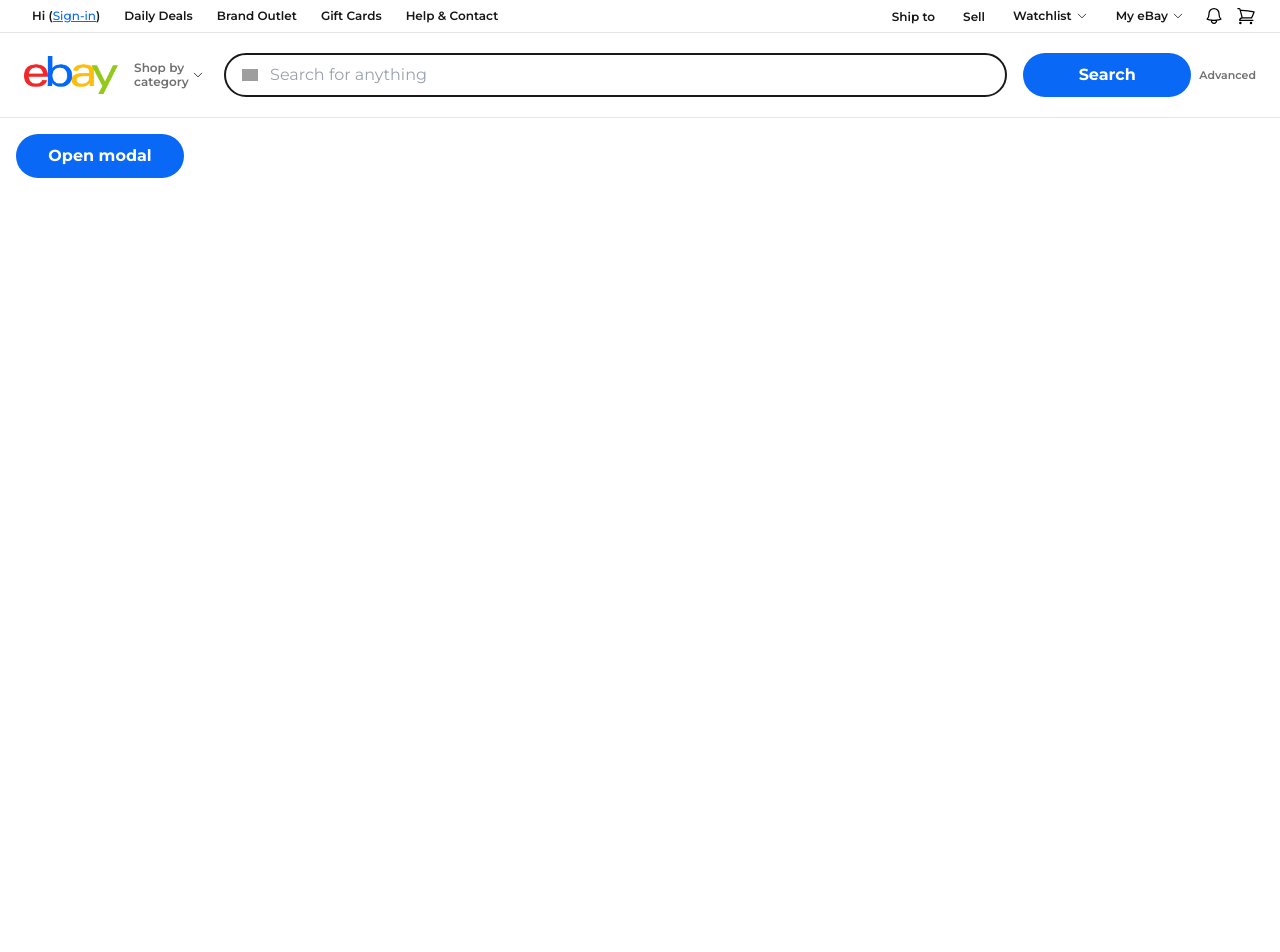
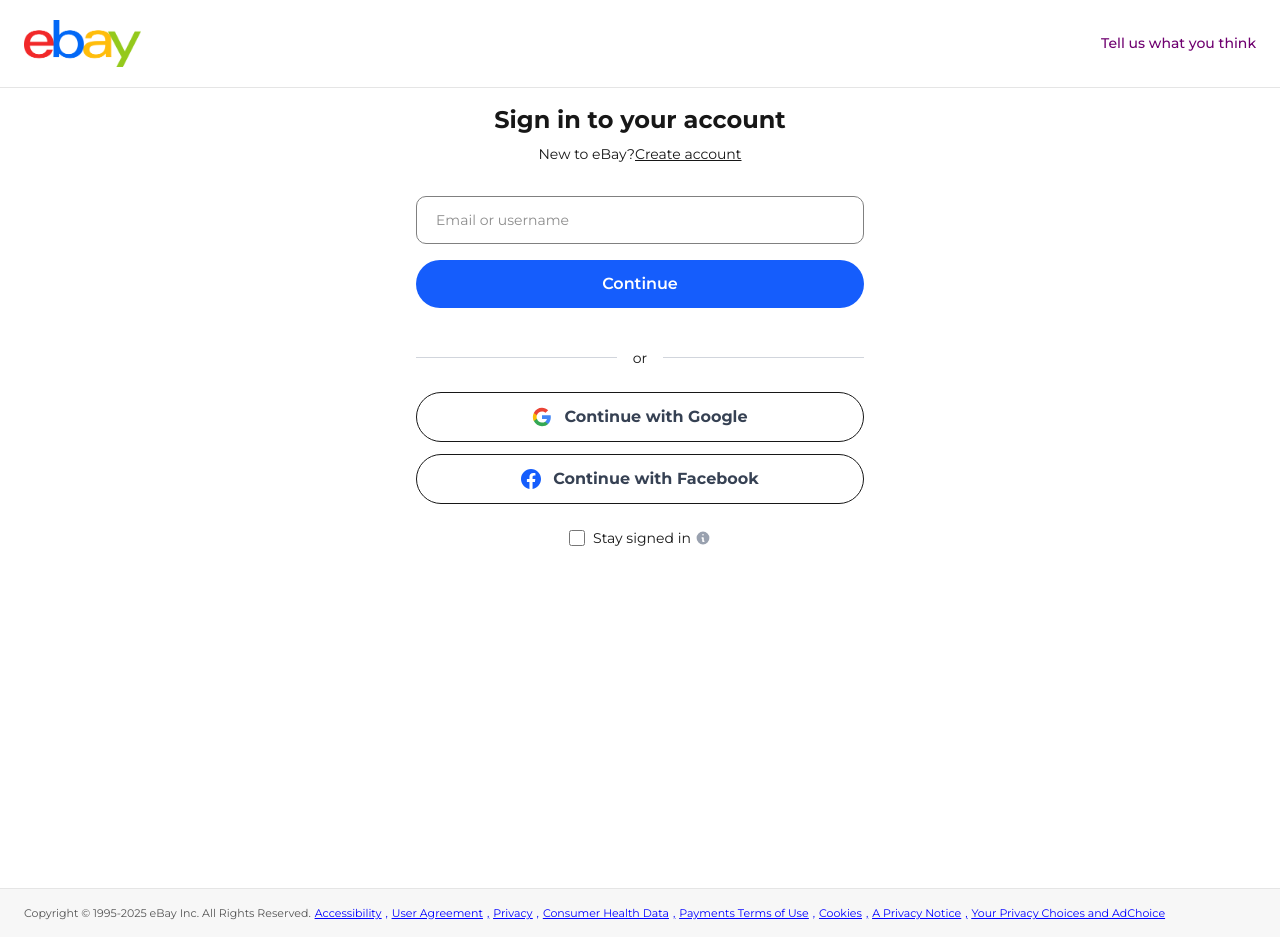
Before and after one commit to quankmksnb/SDN302_Project_eBay, a Next.js app in the folder ebay-fe/: page /login in a window 1280 px wide. Shown: the top 952 px of the page. Built offline with nearby package versions, Linux system fonts and the light colour scheme; grey boxes are pictures that could not be loaded.

Commit message:
login update

```diff
--- a/ebay-fe/src/app/(auth)/layout.jsx
+++ b/ebay-fe/src/app/(auth)/layout.jsx
@@ -2,8 +2,8 @@
 import "../globals.scss";
 import NextTopLoader from "nextjs-toploader";
 import { Suspense } from "react";
-import Header from "@/components/layout/Header";
-import Footer from "@/components/layout/Footer";
+import Header2 from "@/components/layout/Header2";
+import Footer2 from "@/components/layout/Footer2";
 
 const geistSans = Geist({
   variable: "--font-geist-sans",
@@ -24,11 +24,11 @@
   return (
     <>
       <NextTopLoader />
-      <Header />
+      <Header2 />
       <main>
         <Suspense fallback={<div>Loading...</div>}>{children}</Suspense>
       </main>
-      <Footer />
+      <Footer2/>
     </>
   );
 }
--- a/ebay-fe/src/app/(auth)/login/page.jsx
+++ b/ebay-fe/src/app/(auth)/login/page.jsx
@@ -1,64 +1,135 @@
 "use client";
-import Button from "@/components/ui/Button";
-import Loading from "@/components/shared/Loading";
-import Modal from "@/components/shared/Modal";
-import { useRouter } from "next/navigation";
-import { useState } from "react";
+import FloatingInput from "@/components/ui/Floating/FloatingInput";
+import React, { useState } from "react";
 
-export default function LoginPage() {
-  const [open, setOpen] = useState(false);
-  const [loading, setLoading] = useState(false);
-  const navigator = useRouter();
-  const backToHome = () => {
-    navigator.push("/");
-  };
-  const hanldeClickOpen = () => {
-    setLoading(true);
-    setTimeout(() => {
-      setLoading(false);
-      setOpen(true);
-    }, 1000);
-  };
+// FloatingInput component
+
+export default function EbayLoginForm() {
+  const [email, setEmail] = useState("");
+  const [staySignedIn, setStaySignedIn] = useState(false);
+
   return (
-    <div
-      className="p-4"
-      aria-modal="true"
-      role="dialog"
-      style={{ height: "2000px" }}
-    >
-      <Button onClick={hanldeClickOpen}>Open modal</Button>
-      {loading ? (
-        <Loading type="overlay" />
-      ) : (
-        <Modal
-          size="xl"
-          open={open}
-          onClose={() => setOpen(false)}
-          title="You're being redirected"
-        >
-          <p>
-            You’ll complete your transaction with our trusted gift cards partner
-            on ebay.launchgiftcards.com.
+    <div className="min-h-screen bg-white flex justify-center p-4">
+      <div className="w-full max-w-md">
+        {/* Header */}
+        <div className="text-center mb-8">
+          <div className="text-2xl font-bold mb-2">Sign in to your account</div>
+          <p className="text-sm text-black-600">
+            New to eBay?
+            <a href="#" className="text-black-600 underline hover:no-underline">
+              Create account
+            </a>
           </p>
-          <div className="flex justify-end mt-4 pt-4 border-t border-gray-200">
-            <Button
-              variant="dark"
-              size="sm"
-              className="bg-[#707070] h-[40px] !min-w-[60px] text-[14px] mr-2"
-              onClick={() => setOpen(false)}
-            >
-              Cancel
-            </Button>
-            <Button
-              size="sm"
-              className="h-[40px] !min-w-[100px] text-[14px]"
-              onClick={backToHome}
-            >
-              Let's go
-            </Button>
+        </div>
+
+        {/* Login Form */}
+        <div className="space-y-4">
+          {/* Email Input */}
+          <FloatingInput
+            label="Email or username"
+            // type="email"
+            // value={email}
+            // onChange={(e) => setEmail(e.target.value)}
+          />
+
+          {/* Continue Button */}
+          <button className="w-full bg-blue-600 hover:bg-blue-700 text-white font-semibold py-3 px-4 rounded-full transition-colors duration-200">
+            Continue
+          </button>
+
+          {/* Divider */}
+          <div className="relative my-6">
+            <div className="absolute inset-0 flex items-center">
+              <div className="w-full border-t border-gray-300"></div>
+            </div>
+            <div className="relative flex justify-center text-sm">
+              <span className="px-4 bg-white text-black-500">or</span>
+            </div>
           </div>
-        </Modal>
-      )}
+
+          {/* Social Login Buttons */}
+          <div className="space-y-3">
+            {/* Google */}
+            <button className="w-full flex items-center justify-center px-4 py-3 border border-black-300 rounded-full hover:bg-gray-50 transition-colors duration-200">
+              <svg className="w-5 h-5 mr-3" viewBox="0 0 24 24">
+                <path
+                  fill="#4285F4"
+                  d="M22.56 12.25c0-.78-.07-1.53-.2-2.25H12v4.26h5.92c-.26 1.37-1.04 2.53-2.21 3.31v2.77h3.57c2.08-1.92 3.28-4.74 3.28-8.09z"
+                />
+                <path
+                  fill="#34A853"
+                  d="M12 23c2.97 0 5.46-.98 7.28-2.66l-3.57-2.77c-.98.66-2.23 1.06-3.71 1.06-2.86 0-5.29-1.93-6.16-4.53H2.18v2.84C3.99 20.53 7.7 23 12 23z"
+                />
+                <path
+                  fill="#FBBC05"
+                  d="M5.84 14.09c-.22-.66-.35-1.36-.35-2.09s.13-1.43.35-2.09V7.07H2.18C1.43 8.55 1 10.22 1 12s.43 3.45 1.18 4.93l2.85-2.22.81-.62z"
+                />
+                <path
+                  fill="#EA4335"
+                  d="M12 5.38c1.62 0 3.06.56 4.21 1.64l3.15-3.15C17.45 2.09 14.97 1 12 1 7.7 1 3.99 3.47 2.18 7.07l3.66 2.84c.87-2.6 3.3-4.53 6.16-4.53z"
+                />
+              </svg>
+              <span className="text-gray-700 font-bold">
+                Continue with Google
+              </span>
+            </button>
+
+            {/* Facebook */}
+            <button className="w-full flex items-center justify-center px-4 py-3 border border-black-300 rounded-full hover:bg-gray-50 transition-colors duration-200">
+              <svg
+                className="w-5 h-5 mr-3 text-blue-600"
+                fill="currentColor"
+                viewBox="0 0 24 24"
+              >
+                <path d="M24 12.073c0-6.627-5.373-12-12-12s-12 5.373-12 12c0 5.99 4.388 10.954 10.125 11.854v-8.385H7.078v-3.47h3.047V9.43c0-3.007 1.792-4.669 4.533-4.669 1.312 0 2.686.235 2.686.235v2.953H15.83c-1.491 0-1.956.925-1.956 1.874v2.25h3.328l-.532 3.47h-2.796v8.385C19.612 23.027 24 18.062 24 12.073z" />
+              </svg>
+              <span className="text-gray-700 font-bold">
+                Continue with Facebook
+              </span>
+            </button>
+
+            {/* Apple */}
+            {/* <button className="w-full flex items-center justify-center px-4 py-3 border border-black-300 rounded-full hover:bg-gray-50 transition-colors duration-200">
+              <svg
+                className="w-5 h-5 mr-3"
+                fill="currentColor"
+                viewBox="0 0 24 24"
+              >
+                <path d="M18.71 19.5c-.83 1.24-1.71 2.45-3.05 2.47-1.34.03-1.77-.79-3.29-.79-1.53 0-2 .77-3.27.82-1.31.05-2.3-1.32-3.14-2.53C4.25 17 2.94 12.45 4.7 9.39c.87-1.52 2.43-2.48 4.12-2.51 1.28-.02 2.5.87 3.29.87.78 0 2.26-1.07 3.81-.91.65.03 2.47.26 3.64 1.98-.09.06-2.17 1.28-2.15 3.81.03 3.02 2.65 4.03 2.68 4.04-.03.07-.42 1.44-1.38 2.83M13 3.5c.73-.83 1.94-1.46 2.94-1.5.13 1.17-.34 2.35-1.04 3.19-.69.85-1.83 1.51-2.95 1.42-.15-1.15.41-2.35 1.05-3.11z" />
+              </svg>
+              <span className="text-gray-700 font-bold">
+                Continue with Apple
+              </span>
+            </button> */}
+          </div>
+
+          {/* Stay signed in checkbox */}
+          <div className="flex items-center justify-center mt-6">
+            <label className="flex items-center cursor-pointer">
+              <input
+                type="checkbox"
+                checked={staySignedIn}
+                onChange={(e) => setStaySignedIn(e.target.checked)}
+                className="w-4 h-4 text-blue-600 bg-gray-100 border-gray-300 rounded focus:ring-blue-500 focus:ring-2"
+              />
+              <span className="ml-2 text-sm text-black-700">
+                Stay signed in
+              </span>
+              <svg
+                className="w-4 h-4 ml-1 text-gray-400"
+                fill="currentColor"
+                viewBox="0 0 20 20"
+              >
+                <path
+                  fillRule="evenodd"
+                  d="M18 10a8 8 0 11-16 0 8 8 0 0116 0zm-7-4a1 1 0 11-2 0 1 1 0 012 0zM9 9a1 1 0 000 2v3a1 1 0 001 1h1a1 1 0 100-2v-3a1 1 0 00-1-1H9z"
+                  clipRule="evenodd"
+                />
+              </svg>
+            </label>
+          </div>
+        </div>
+      </div>
     </div>
   );
 }
--- /dev/null
+++ b/ebay-fe/src/components/layout/Footer2.jsx
@@ -0,0 +1,37 @@
+'use client'
+import React from "react";
+import Link from "next/link";
+
+function Footer2() {
+  return (
+    <footer className="w-full border-t border-[#e5e5e5] bg-[#f7f7f7] py-4 px-6 text-[#555]" style={{fontSize: 11}}>
+      <div className="max-w-screen-xl mx-auto flex flex-col md:flex-row md:items-center gap-1">
+        {/* Bên trái: copyright */}
+        <div>
+          Copyright © 1995-2025 eBay Inc. All Rights Reserved.
+        </div>
+
+        {/* Bên phải: các link */}
+        <div className="flex flex-wrap gap-x-1 text-[blue] underline">
+          <Link href="#" className="hover:underline">Accessibility</Link>
+          <span>,</span>
+          <Link href="#" className="hover:underline">User Agreement</Link>
+          <span>,</span>
+          <Link href="#" className="hover:underline">Privacy</Link>
+          <span>,</span>
+          <Link href="#" className="hover:underline">Consumer Health Data</Link>
+          <span>,</span>
+          <Link href="#" className="hover:underline">Payments Terms of Use</Link>
+          <span>,</span>
+          <Link href="#" className="hover:underline">Cookies</Link>
+          <span>,</span>
+          <Link href="#" className="hover:underline">A Privacy Notice</Link>
+          <span>,</span>
+          <Link href="#" className="hover:underline">Your Privacy Choices and AdChoice</Link>
+        </div>
+      </div>
+    </footer>
+  );
+}
+
+export default Footer2;
--- /dev/null
+++ b/ebay-fe/src/components/layout/Header2.jsx
@@ -0,0 +1,37 @@
+"use client";
+import Button from "@/components/ui/Button";
+import Image from "next/image";
+import Link from "next/link";
+import React from "react";
+
+export default function Header() {
+  return (
+    <header className="">
+      <div className="border-b border-[#e5e5e5] flex justify-center py-[20px] px-[24px]">
+        <div className="w-full flex items-center justify-between gap-[20px]">
+          {/* Logo */}
+          <div className="flex items-center gap-[16px]">
+            <Link href={"/"}>
+              <Image
+                src={"/images/EBay_logo.svg.png"}
+                alt="Ebay logo"
+                width={117}
+                height={48}
+              />
+            </Link>
+          </div>
+
+          {/* Link bên phải */}
+          <div className="flex items-center">
+            <Link
+              href="/feedback"
+              className="text-[#6f0070] hover:underline text-sm font-medium"
+            >
+              Tell us what you think
+            </Link>
+          </div>
+        </div>
+      </div>
+    </header>
+  );
+}
--- a/ebay-fe/src/components/ui/Floating/FloatingInput/FloatingInput.scss
+++ b/ebay-fe/src/components/ui/Floating/FloatingInput/FloatingInput.scss
@@ -50,7 +50,7 @@
     .floating-label {
       top: 10px;
       left: 10px;
-      font-size: 12px;
+      font-size: 10px;
       font-weight: 500;
       color: #1677ff;
       z-index: 1;
```
